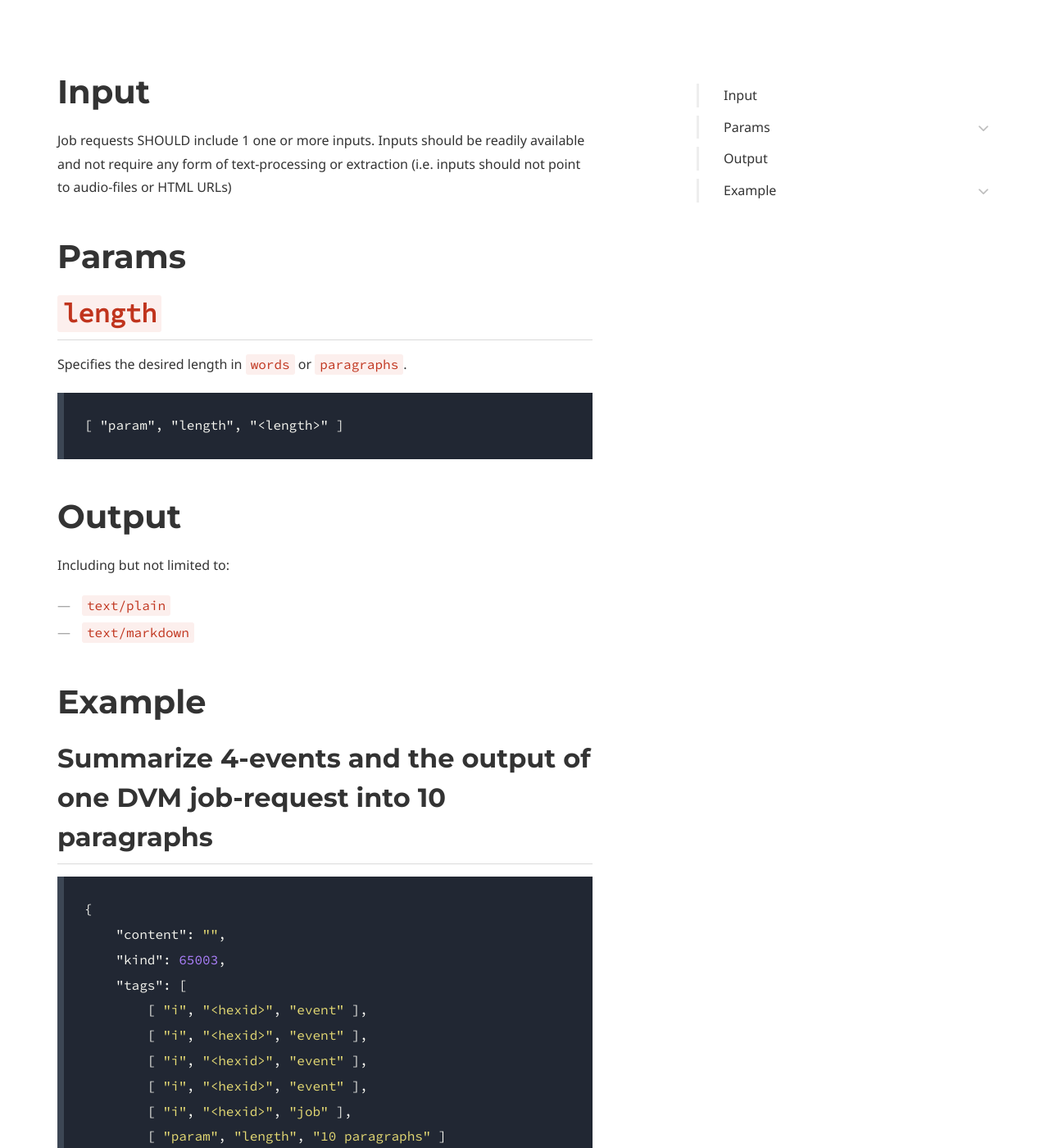
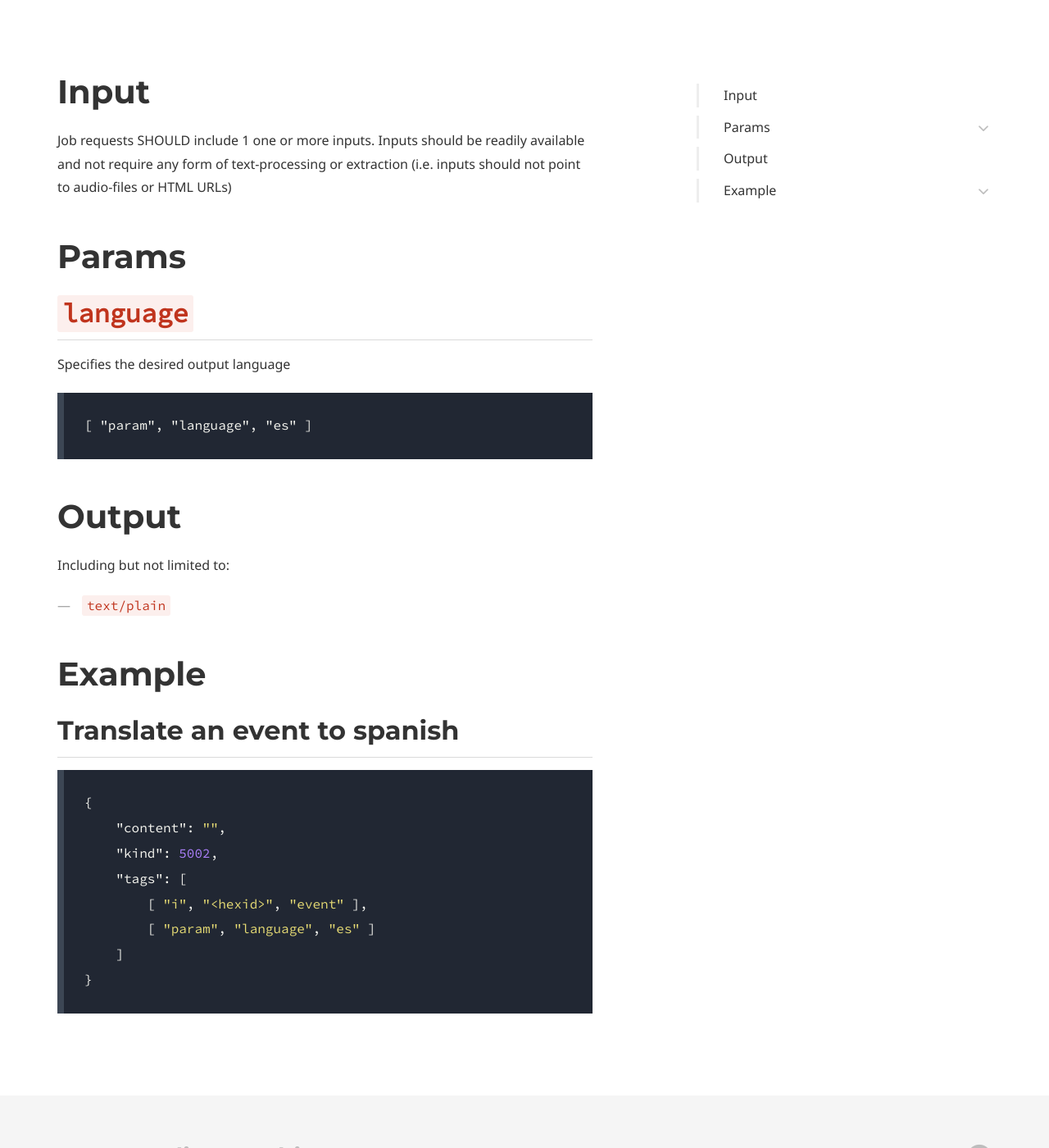
Before and after one commit to nostr-protocol/data-vending-machines, a Jekyll site: the page built from kinds/5002.md, in a window 1280 px wide and 1400 px high, scrolled down 537 px. Shown: the whole window at 82% size. Built offline with Jekyll 4.4.1, drawn with Linux system fonts in a browser that asks for light colours; some web fonts are replaced; some of the changed text lies outside the part shown.

Commit message:
added image generation, video conversion, updated existing kinds

````diff
--- a/kinds/5002.md
+++ b/kinds/5002.md
@@ -1,7 +1,7 @@
 ---
 layout: default
-title: Summarization
-description: Summarize input(s)
+title: Translation
+description: Translate input(s)
 ---
 
 # Input
@@ -10,12 +10,12 @@ Job requests SHOULD include 1 one or more inputs. Inputs should be readily avail
 
 # Params
 
-## `length`
+## `language`
 
-Specifies the desired length in `words` or `paragraphs`.
+Specifies the desired output language
 
 ```
-[ "param", "length", "<length>" ]
+[ "param", "language", "es" ]
 ```
 
 # Output
@@ -23,23 +23,19 @@ Specifies the desired length in `words` or `paragraphs`.
 Including but not limited to:
 
 * `text/plain`
-* `text/markdown`
+
 
 # Example
 
-## Summarize 4-events and the output of one DVM job-request into 10 paragraphs
+## Translate an event to spanish
 
 ```json
 {
     "content": "",
-    "kind": 65003,
+    "kind": 5002,
     "tags": [
         [ "i", "<hexid>", "event" ],
-        [ "i", "<hexid>", "event" ],
-        [ "i", "<hexid>", "event" ],
-        [ "i", "<hexid>", "event" ],
-        [ "i", "<hexid>", "job" ],
-        [ "param", "length", "10 paragraphs" ]
+        [ "param", "language", "es" ]
     ]
 }
 ```
````
Also changed, not shown: index.md (+11 -3 lines), kinds/5001.md (+1 -1 lines), kinds/5050.md (renamed from kinds/5004.md, +1 -1 lines), kinds/5100.md (added, +78 -0 lines), kinds/5200.md (added, +53 -0 lines).
